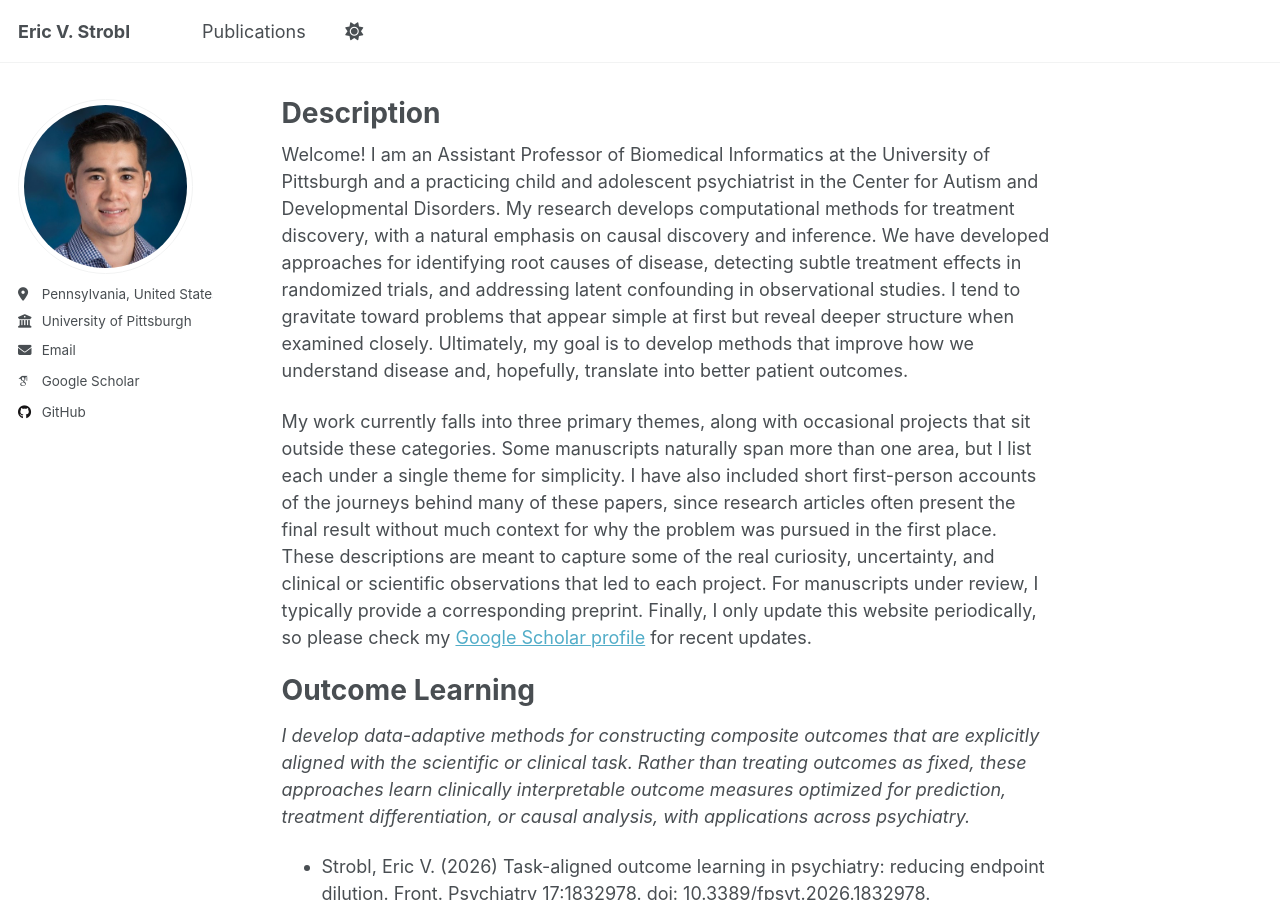
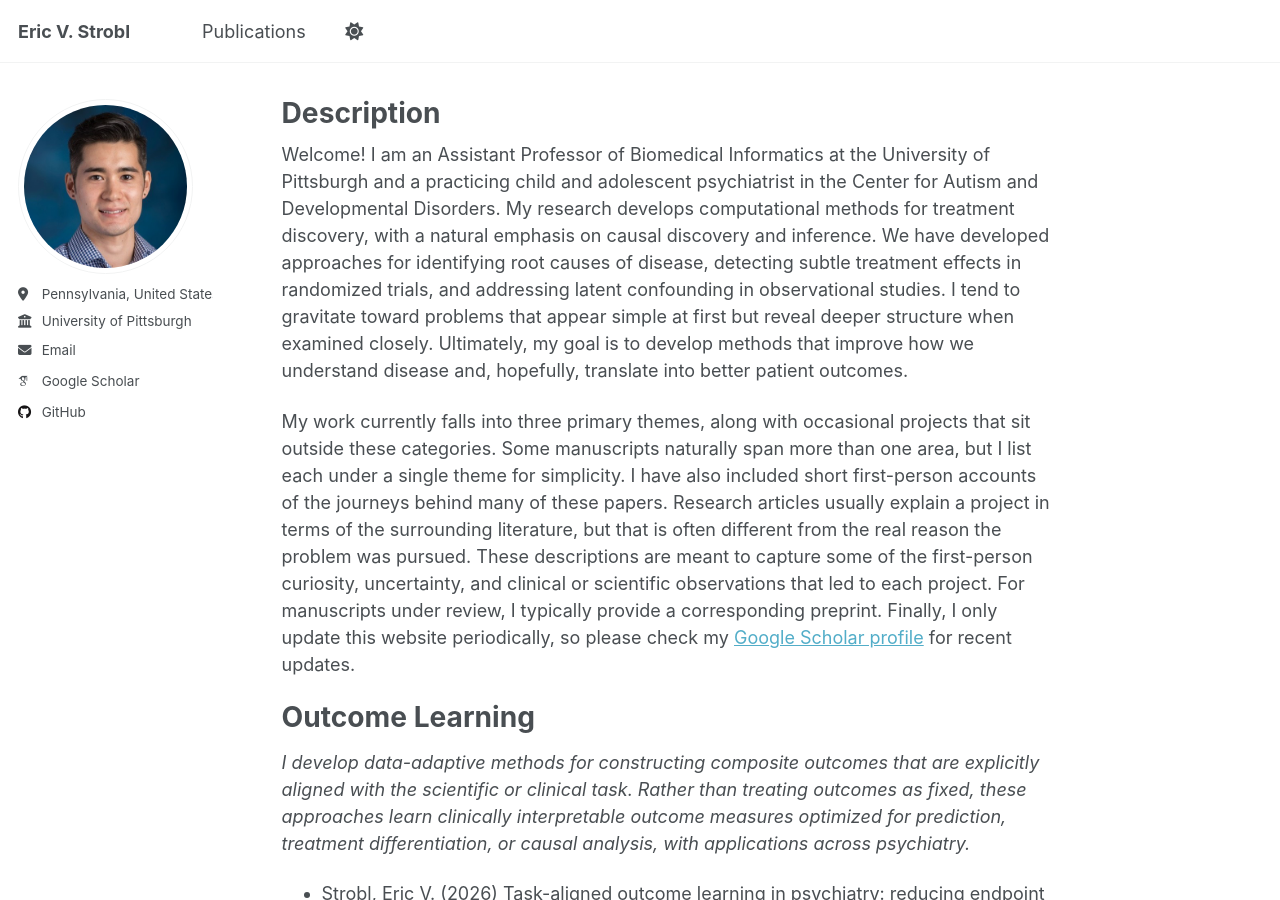
Before and after one commit to ericstrobl/ericstrobl.github.io, a Jekyll site: the page built from _pages/about.md, in a window 1280 px wide and 900 px high. Built offline with Jekyll 4.4.1, drawn with Linux system fonts in a browser that asks for light colours; some web fonts are replaced; a script that is not in the unit is left out.

Commit message:
Update about.md

```diff
--- a/_pages/about.md
+++ b/_pages/about.md
@@ -9,7 +9,7 @@ redirect_from:
 
 Welcome! I am an Assistant Professor of Biomedical Informatics at the University of Pittsburgh and a practicing child and adolescent psychiatrist in the Center for Autism and Developmental Disorders. My research develops computational methods for treatment discovery, with a natural emphasis on causal discovery and inference. We have developed approaches for identifying root causes of disease, detecting subtle treatment effects in randomized trials, and addressing latent confounding in observational studies. I tend to gravitate toward problems that appear simple at first but reveal deeper structure when examined closely. Ultimately, my goal is to develop methods that improve how we understand disease and, hopefully, translate into better patient outcomes.
 
-My work currently falls into three primary themes, along with occasional projects that sit outside these categories. Some manuscripts naturally span more than one area, but I list each under a single theme for simplicity. I have also included short first-person accounts of the journeys behind many of these papers, since research articles often present the final result without much context for why the problem was pursued in the first place. These descriptions are meant to capture some of the real curiosity, uncertainty, and clinical or scientific observations that led to each project. For manuscripts under review, I typically provide a corresponding preprint. Finally, I only update this website periodically, so please check my [Google Scholar profile](https://scholar.google.com/citations?hl=en&user=aimJiz4AAAAJ&view_op=list_works&sortby=pubdate) for recent updates.
+My work currently falls into three primary themes, along with occasional projects that sit outside these categories. Some manuscripts naturally span more than one area, but I list each under a single theme for simplicity. I have also included short first-person accounts of the journeys behind many of these papers. Research articles usually explain a project in terms of the surrounding literature, but that is often different from the real reason the problem was pursued. These descriptions are meant to capture some of the first-person curiosity, uncertainty, and clinical or scientific observations that led to each project. For manuscripts under review, I typically provide a corresponding preprint. Finally, I only update this website periodically, so please check my [Google Scholar profile](https://scholar.google.com/citations?hl=en&user=aimJiz4AAAAJ&view_op=list_works&sortby=pubdate) for recent updates.
 
 Outcome Learning
 ======
```
